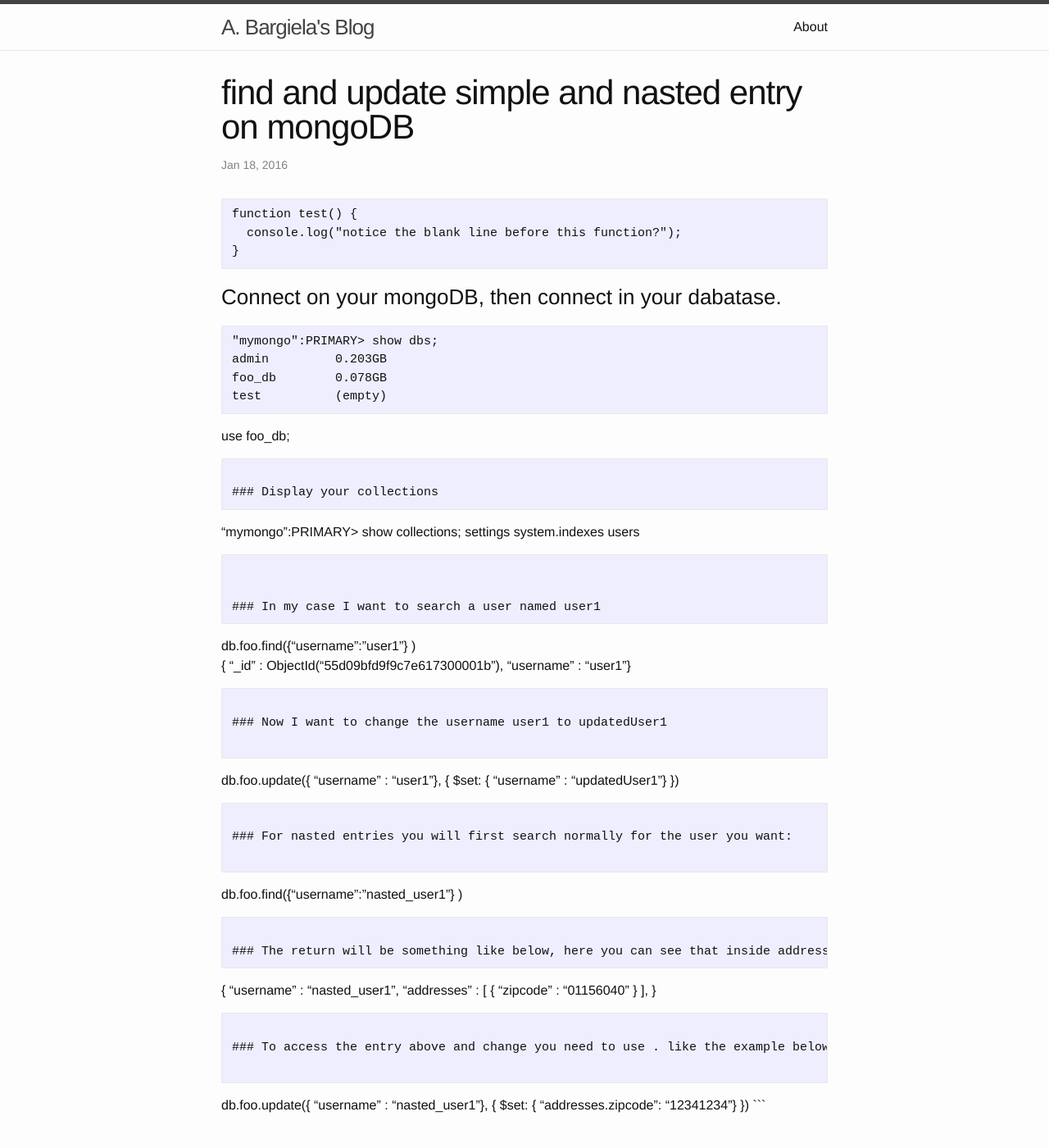
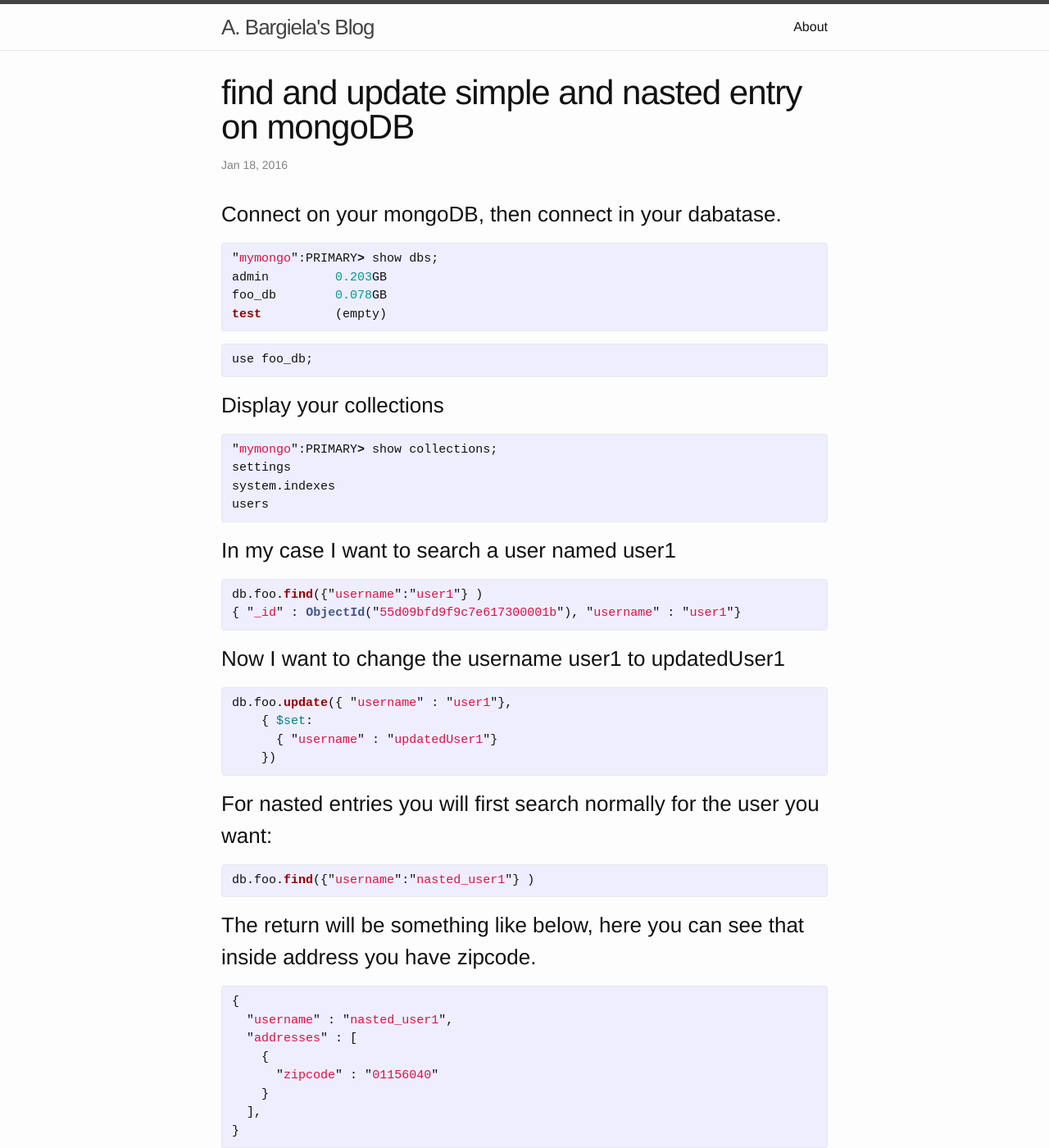
Before and after one commit to abargiela/abargiela.github.io, a Jekyll site: the page built from _posts/2016-01-18-update-mongo-entries.md, in a window 1280 px wide and 1400 px high. Shown: the whole window at 82% size. Built offline with Jekyll 4.4.1, drawn with Linux system fonts in a browser that asks for light colours; some of the changed text lies outside the part shown.

Commit message:
Fix formatting

````diff
--- a/_posts/2016-01-18-update-mongo-entries.md
+++ b/_posts/2016-01-18-update-mongo-entries.md
@@ -5,55 +5,51 @@ date:   2016-01-18 13:45:29 -0200
 categories: mongoDB
 ---
 
-```
-function test() {
-  console.log("notice the blank line before this function?");
-}
-```
-
 ### Connect on your mongoDB, then connect in your dabatase.
-```
+{% highlight javascript %}
 "mymongo":PRIMARY> show dbs;
 admin         0.203GB
 foo_db        0.078GB
 test          (empty)
-```
+{% endhighlight %}
+
+{% highlight javascript %}
 use foo_db;
-```
+{% endhighlight %}
 
 ### Display your collections
-```
+{% highlight javascript %}
 "mymongo":PRIMARY> show collections;
 settings
 system.indexes
 users
-```
+{% endhighlight %}
 
 
 ### In my case I want to search a user named user1
-```
+{% highlight javascript %}
 db.foo.find({"username":"user1"} )
 { "_id" : ObjectId("55d09bfd9f9c7e617300001b"), "username" : "user1"}
-```
+{% endhighlight %}
 
 ### Now I want to change the username user1 to updatedUser1
 
-```
+{% highlight javascript %}
 db.foo.update({ "username" : "user1"},
     { $set:
       { "username" : "updatedUser1"}
     })
+{% endhighlight %}
 
-```
 
 ### For nasted entries you will first search normally for the user you want:
 
-```
+{% highlight javascript %}
 db.foo.find({"username":"nasted_user1"} )
-```
+{% endhighlight %}
 
 ### The return will be something like below, here you can see that inside address you have zipcode.
-```
+{% highlight javascript %}
 {
   "username" : "nasted_user1",
   "addresses" : [
@@ -62,13 +58,13 @@ db.foo.find({"username":"nasted_user1"} )
     }
   ],
 }
-```
+{% endhighlight %}
 
 ### To access the entry above and change you need to use . like the example below with the user nasted_user1 where is changed his zicode.
 
-```
+{% highlight javascript %}
 db.foo.update({ "username" : "nasted_user1"},
   { $set:
     { "addresses.zipcode": "12341234"}
   })
-```
+{% endhighlight %}
````
Also changed, not shown: 1 other file.
